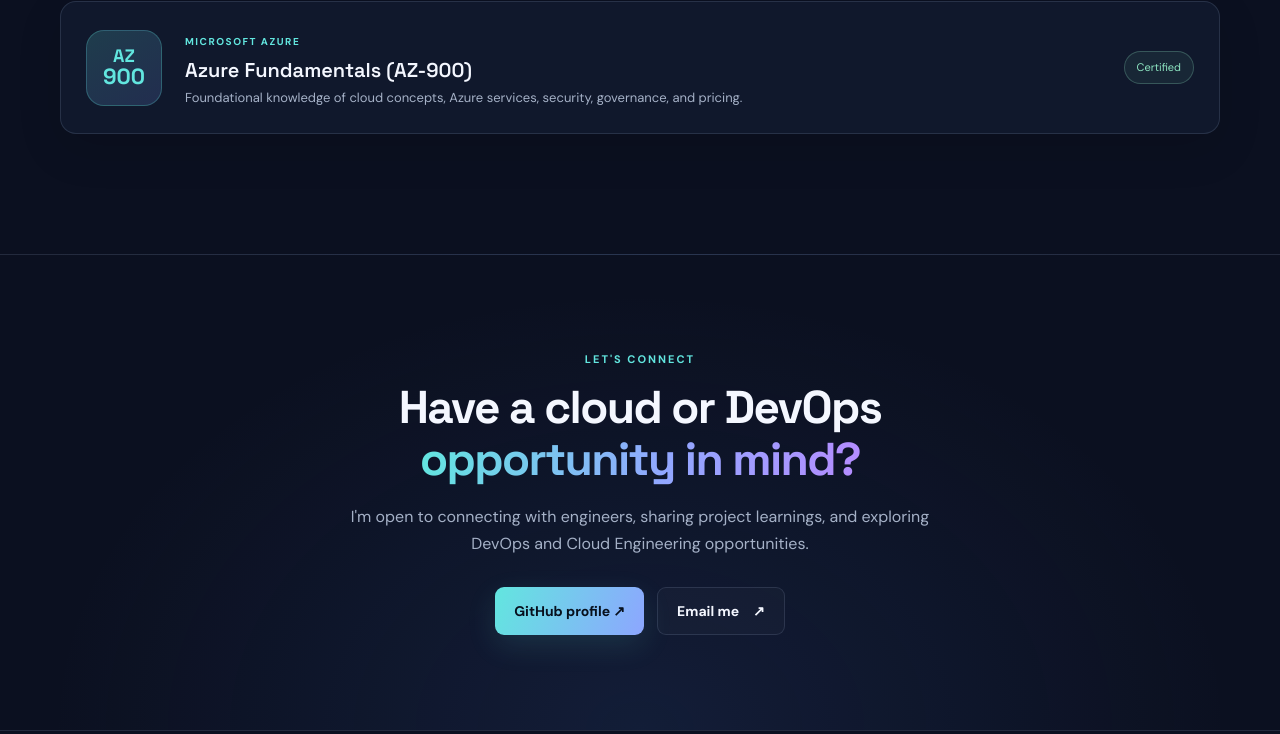
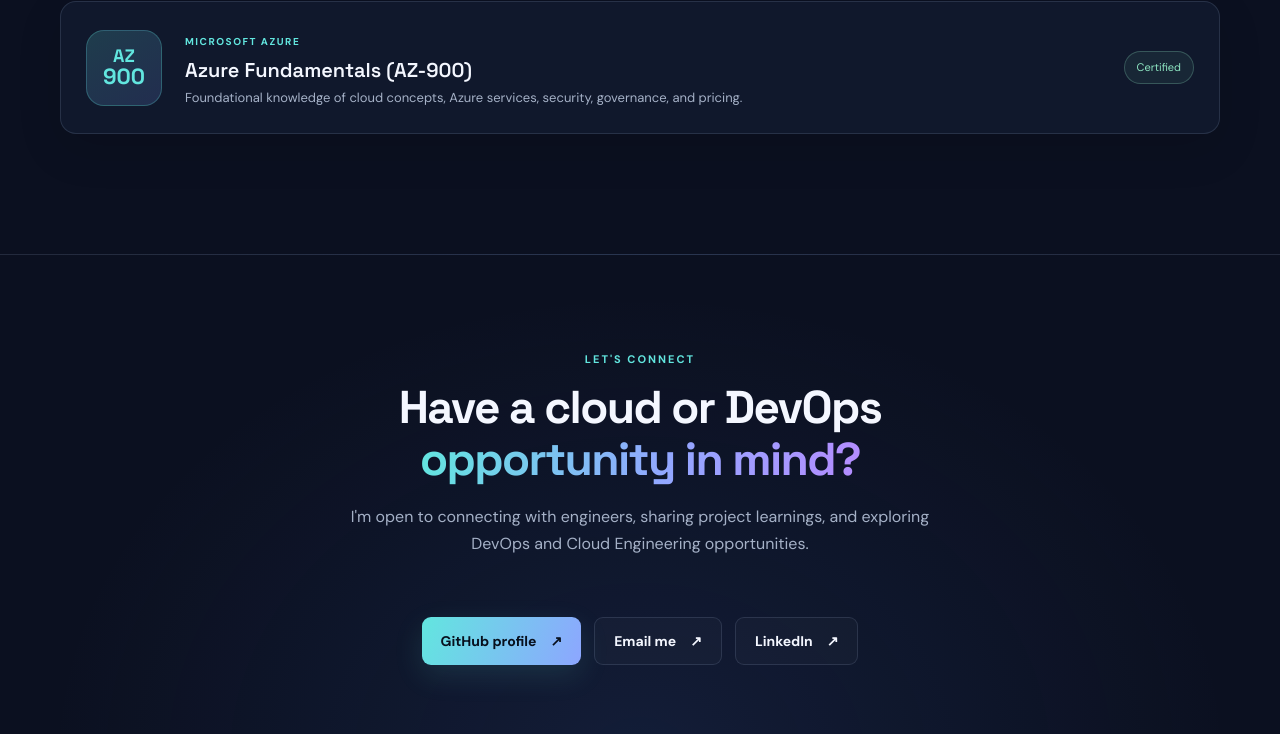
Before and after one commit to vijaycloudops/vijaycloudops.github.io, a plain HTML site: page index.html in a window 1280 px wide. Shown: the part 3635-4369 px from the top of the page. Drawn offline with Linux system fonts and the light colour scheme.

Commit message:
Update index.html

```diff
--- a/index.html
+++ b/index.html
@@ -197,17 +197,30 @@
         <h2>Have a cloud or DevOps<br><span class="gradient-text">opportunity in mind?</span></h2>
         <p class="contact-text">I'm open to connecting with engineers, sharing project learnings, and exploring DevOps and Cloud Engineering opportunities.</p>
         <div class="contact-actions">
+  <div class="contact-actions">
+
   <a class="button button-primary"
      href="https://github.com/vijaycloudops"
-     target="_blank" rel="noopener noreferrer">
-    GitHub profile ↗
+     target="_blank"
+     rel="noopener noreferrer">
+    GitHub profile <span>↗</span>
   </a>
+
   <a class="button button-secondary"
-   href="https://mail.google.com/mail/?view=cm&fs=1&to=vijaykumardevi9@gmail.com"
-   target="_blank"
-   rel="noopener noreferrer">
-   Email me <span>↗</span>
-   </a>
+     href="https://mail.google.com/mail/?view=cm&fs=1&to=vijaykumardev9@gmail.com"
+     target="_blank"
+     rel="noopener noreferrer">
+    Email me <span>↗</span>
+  </a>
+
+  <a class="button button-secondary"
+     href="https://www.linkedin.com/in/vijay-kumar-kunja/"
+     target="_blank"
+     rel="noopener noreferrer">
+    LinkedIn <span>↗</span>
+  </a>
+
+</div>
 </div>
       </div>
     </section>
```
